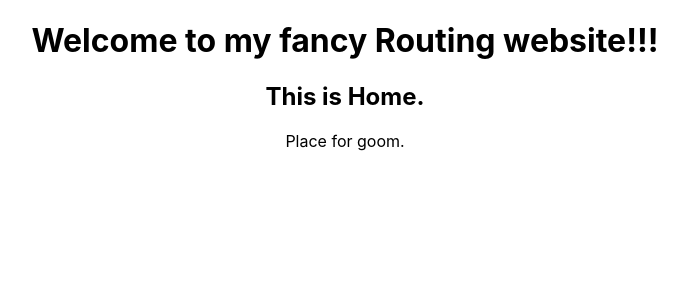
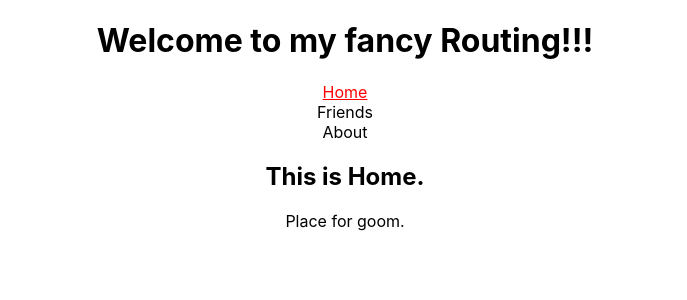
Before and after one commit to mosheurpau/Module-52-React-router, a React (Create React App) app: page / in a window 1280 px wide. Shown: the top 300 px of the page, without its empty margins (295-982 px from the left). Built offline with nearby package versions, Linux system fonts and the light colour scheme.

Commit message:
Set Header, Nav, Create Link, display active route

```diff
--- a/src/App.js
+++ b/src/App.js
@@ -2,13 +2,14 @@
 import "./App.css";
 import About from "./components/About/About";
 import Friends from "./components/Friends/Friends";
+import Header from "./components/Header/Header";
 import Home from "./components/Home/Home";
 import NotFound from "./components/NotFound/NotFound";
 
 function App() {
   return (
     <div className="App">
-      <h1>Welcome to my fancy Routing website!!!</h1>
+      <Header></Header>
       <Routes>
         <Route path="/" element={<Home />}></Route>
         <Route path="/friends" element={<Friends></Friends>}></Route>
--- /dev/null
+++ b/src/components/CustomLink/CustomLink.js
@@ -0,0 +1,24 @@
+import React from "react";
+import { Link, useMatch, useResolvedPath } from "react-router-dom";
+
+function CustomLink({ children, to, ...props }) {
+  let resolved = useResolvedPath(to);
+  let match = useMatch({ path: resolved.pathname, end: true });
+
+  return (
+    <div>
+      <Link
+        style={{
+          color: match ? "red" : "black",
+          textDecoration: match ? "underline" : "none",
+        }}
+        to={to}
+        {...props}
+      >
+        {children}
+      </Link>
+    </div>
+  );
+}
+
+export default CustomLink;
--- /dev/null
+++ b/src/components/Header/Header.js
@@ -0,0 +1,18 @@
+import React from "react";
+import { Link } from "react-router-dom";
+import CustomLink from "../CustomLink/CustomLink";
+
+const Header = () => {
+  return (
+    <div>
+      <h1>Welcome to my fancy Routing!!!</h1>
+      <nav>
+        <CustomLink to="/">Home</CustomLink>
+        <CustomLink to="/friends">Friends</CustomLink>
+        <CustomLink to="/about">About</CustomLink>
+      </nav>
+    </div>
+  );
+};
+
+export default Header;
```
